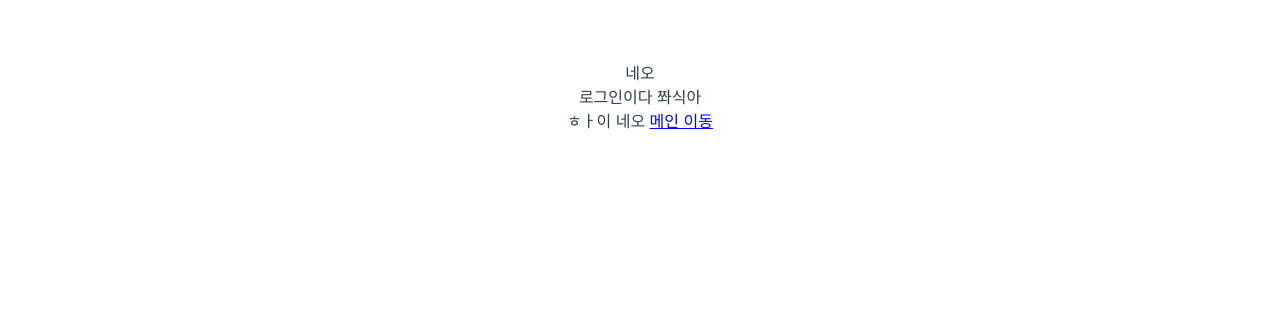
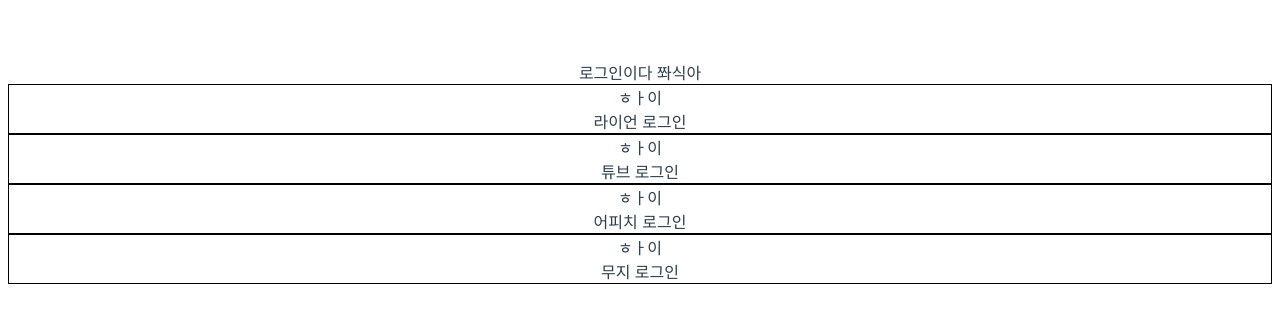
Before and after one commit to Dasom2d/Approval-admin, a Vue app in the folder frontend/: page / in a window 1280 px wide. Shown: the top 318 px of the page. Built offline with nearby package versions, Linux system fonts and the light colour scheme.

Commit message:
[ADD] 로그인같지않은로그인

```diff
--- a/frontend/src/components/login/Login.vue
+++ b/frontend/src/components/login/Login.vue
@@ -1,17 +1,48 @@
 <template>
   <div >
       로그인이다 쫘식아
-    <login-box></login-box>
+    <login-box :account="LION" @click="login('lion')"></login-box>
+    <login-box :account="TUBE" @click="login('tube')"></login-box>
+    <login-box :account="APEACH" @click="login('apeach')"></login-box>
+    <login-box :account="MUJI" @click="login('con')"></login-box>
   </div>
 </template>
 
 <script>
 import LoginBox from '@/components/login/LoginBox'
 
+
+
 export default {
   name: 'App',
+  props: 'account',
   components: {
     'LoginBox': LoginBox
-  }
+  },
+  methods: {},
+  data() {
+      return {
+            LION: {
+              memberId: '1',
+              name: '라이언',
+              gradeId: '1'
+            },
+            TUBE: {
+              memberId: '2',
+              name: '튜브',
+              gradeId: '2'
+            },
+            APEACH: {
+              memberId: '3',
+              name: '어피치',
+              gradeId: '3'
+            },
+            MUJI: {
+              memberId: '4',
+              name: '무지',
+              gradeId: '4'
+            }
+      }
+    }
 }
 </script>
--- a/frontend/src/components/login/LoginBox.vue
+++ b/frontend/src/components/login/LoginBox.vue
@@ -1,19 +1,23 @@
 <template>
   <div id="loginBox">
-    <div>
+    <div style="border: 1px solid black;">
       ㅎㅏ이
-      {{this.$store.state.memberInfo.name}}
-      <router-link to='/main'>메인 이동</router-link>
+      <div @click='login($attrs.account)'>{{this.$attrs.account.name}} 로그인</div>
     </div>
   </div>
 </template>
 
 
 <script>
-
 export default {
   name: 'LoginBox',
   components: {
   },
+  methods: {
+    login(account) {
+      this.$store.state.memberInfo = account;
+      this.$router.push({path: '/main'})
+    }
+  }
 }
 </script>
--- a/frontend/src/components/view/main/Main.vue
+++ b/frontend/src/components/view/main/Main.vue
@@ -1,7 +1,7 @@
 <template>
   <div id='container'>
     <div>{{this.$store.state.memberInfo.name}} 님의 문서</div>
-      <button @click="$router.push({path: '/'})">로그아웃</button>
+      <button @click="logout">로그아웃</button>
       <SubNav></SubNav>
       <Contents></Contents>
   </div>
@@ -18,6 +18,12 @@ export default {
     'SubNav': SubNav,
     'Contents': Contents
   },
+  methods: {
+    logout() {
+      this.$store.state.memberInfo = {};
+      this.$router.push({path: '/'});
+    }
+  },
   data() {
     return {
     }
--- a/frontend/src/store/index.js
+++ b/frontend/src/store/index.js
@@ -5,11 +5,7 @@ Vue.use(Vuex)
 
 export default new Vuex.Store({
   state: {
-    memberInfo: {
-      memberId: 3,
-      name: '네오',
-      gradeId: 3
-    }
+    memberInfo: {}
   },
   mutations: {
   },
```
